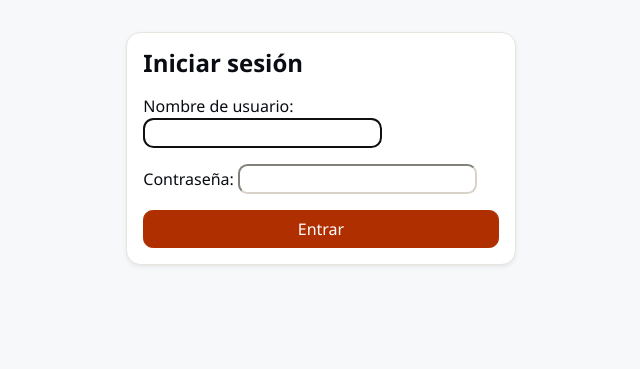
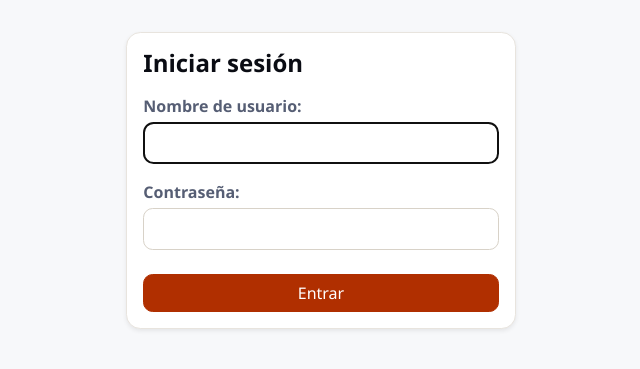
Before and after one commit to vortex-labs-co/facturiX, a Django app: a page that uses templates/base.html in a window 1280 px wide. Shown: the top 369 px of the page, without its empty margins (319-959 px from the left). Run offline with Django 5.2, Linux system fonts and the light colour scheme.

Commit message:
Estilos para formularios de creacion/edicion

```diff
--- a/templates/base.html
+++ b/templates/base.html
@@ -23,6 +23,16 @@
     input, select, textarea { border-radius: .6rem !important; border-color: #d8d2c8 !important; }
     a { color: #00628C; }
     h4 { font-weight: 800; }
+    form p { margin-bottom: 1rem; }
+    form label { font-weight: 600; color: #565E74; margin-bottom: .25rem; display: block; }
+    form input, form select, form textarea {
+      display: block; width: 100%; max-width: 540px;
+      padding: .5rem .75rem; border: 1px solid #d8d2c8; border-radius: .6rem;
+      background: #fff; color: #0A0C13;
+    }
+    form input[type=checkbox] { width: auto; display: inline-block; }
+    form .helptext { font-size: .8rem; color: #565E74; }
+    form button { margin-top: .5rem; }
   </style>
 </head>
 <body>
```
